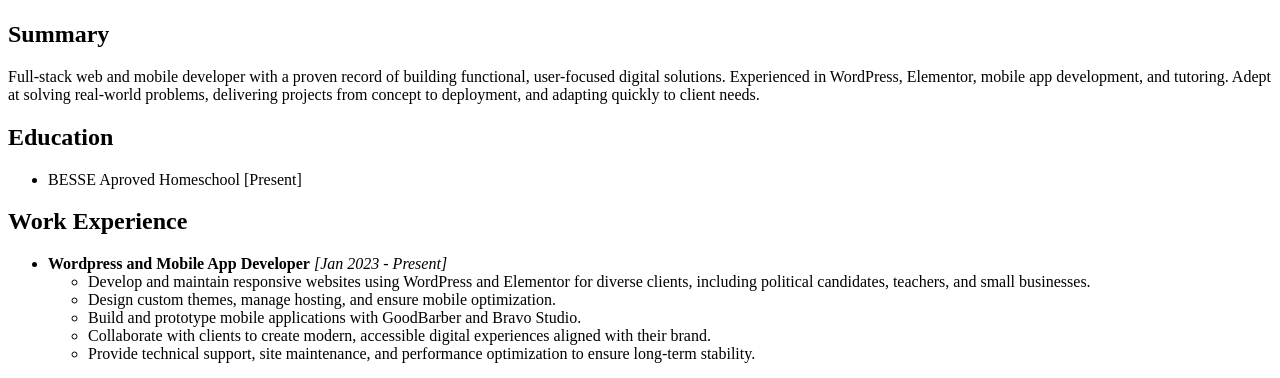
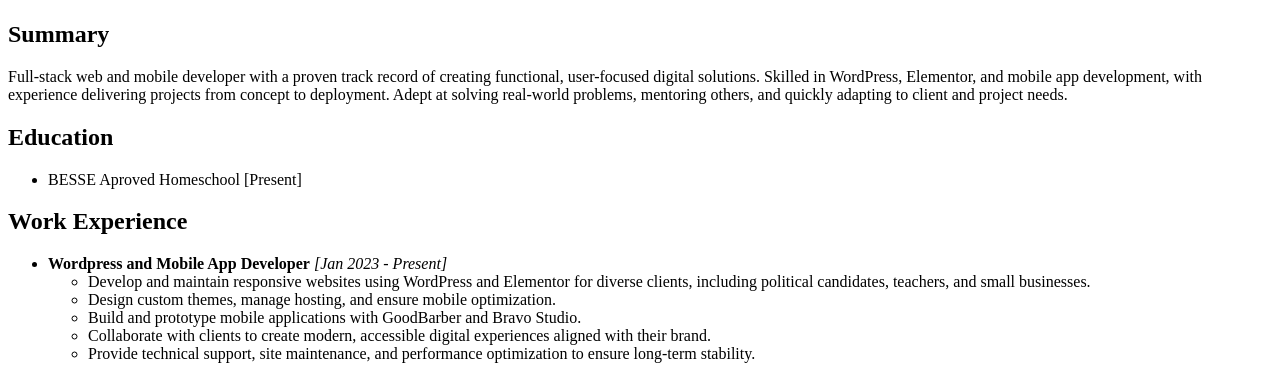
Before and after one commit to Benjudahthelion/My-Online-Resume, a plain HTML site: page index.html in a window 1280 px wide. Shown: the part 383-761 px from the top of the page. Drawn offline with Linux system fonts and the light colour scheme.

Commit message:
Update index.html

```diff
--- a/index.html
+++ b/index.html
@@ -7,9 +7,9 @@
         <h1>Judah Garcia</h1>
         <img src="https://media.licdn.com/dms/image/v2/D5603AQGk-rT80YEtCg/profile-displayphoto-shrink_400_400/profile-displayphoto-shrink_400_400/0/1704482898418?e=1762387200&v=beta&t=KugpWO7ptpR1ZtDvASZOMvCiSNE575F_aBQZolJfU0k">
         <h2>Summary</h2>
-            <p>Full-stack web and mobile developer with a proven record of building functional, user-focused digital solutions.
-                Experienced in WordPress, Elementor, mobile app development, and tutoring.
-                Adept at solving real-world problems, delivering projects from concept to deployment, and adapting quickly to client needs.</p>
+            <p>Full-stack web and mobile developer with a proven track record of creating functional, user-focused digital solutions.
+                Skilled in WordPress, Elementor, and mobile app development, with experience delivering projects from concept to deployment.
+                Adept at solving real-world problems, mentoring others, and quickly adapting to client and project needs.</p>
         <h2>Education</h2>
             <ul>
                 <li>BESSE Aproved Homeschool [Present]</li>
```
